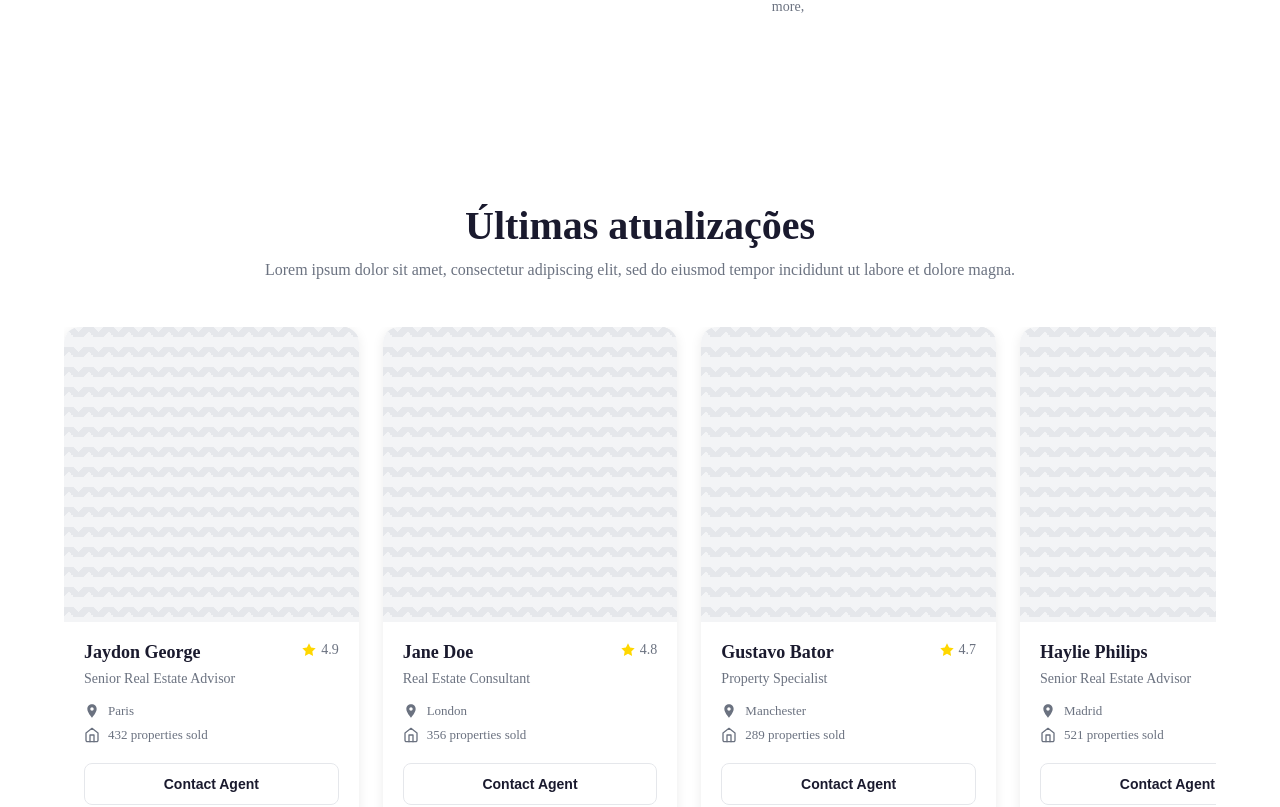
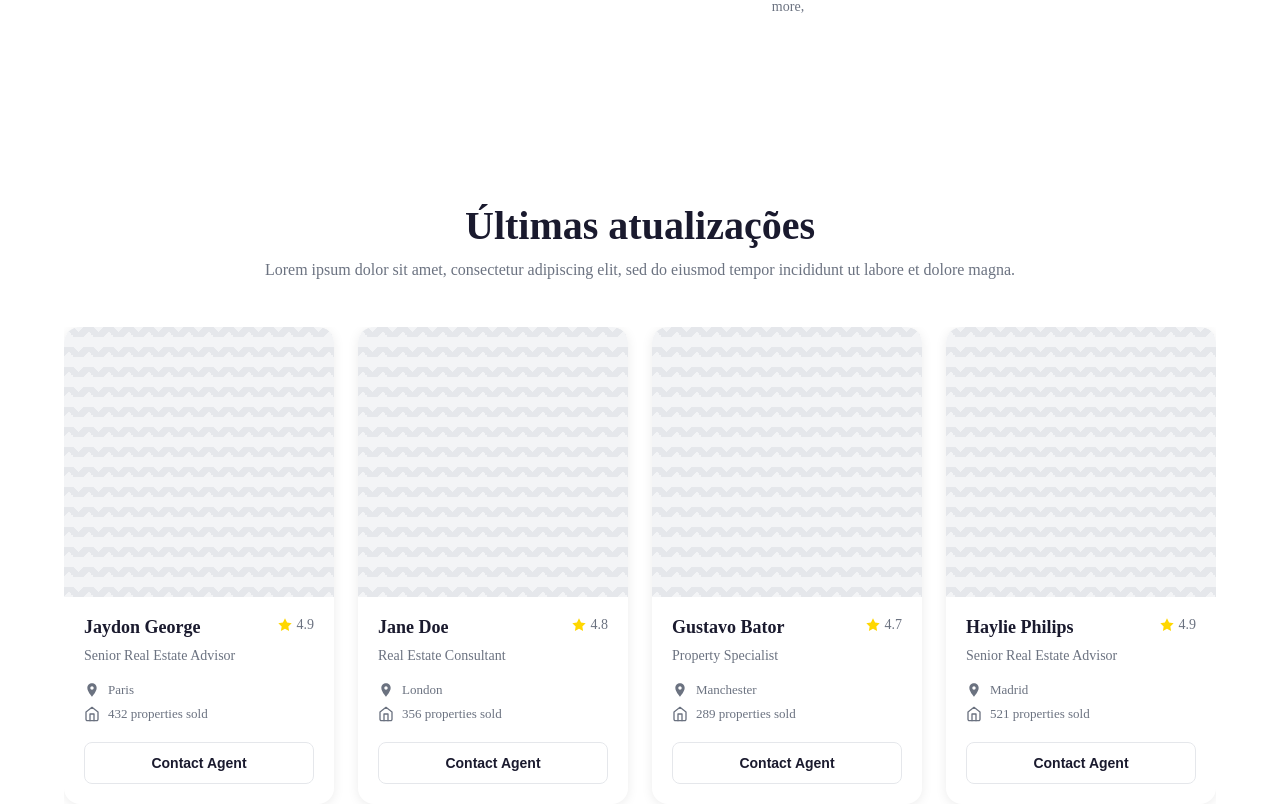
Before and after one commit to alugafacil1/frontend, a Next.js app: page / in a window 1280 px wide. Shown: the part 2420-3227 px from the top of the page. Built offline with nearby package versions, Linux system fonts and the light colour scheme.

Commit message:
tornando componente de carrossel dinamico para ser reaproveitado na landing page e home page + criação de propria page para a home usando os outros componentes existentes na landind page

```diff
--- a/src/assets/styles/landing/index.css
+++ b/src/assets/styles/landing/index.css
@@ -432,6 +432,7 @@
   overflow: hidden;
   margin-bottom: 32px;
   position: relative;
+  width: 100%;
 }
 
 .carousel-container {
@@ -444,6 +445,8 @@
 
 .agent-card {
   flex: 0 0 calc((100% - 72px) / 4);
+  min-width: 0;
+  max-width: calc((100% - 72px) / 4);
   width: calc((100% - 72px) / 4);
   background: #fff;
   border-radius: 16px;
@@ -451,6 +454,10 @@
   box-shadow: 0 2px 12px rgba(0, 0, 0, 0.08);
   transition: transform 0.2s, box-shadow 0.2s;
   cursor: pointer;
+  box-sizing: border-box;
+  display: flex;
+  flex-direction: column;
+  flex-shrink: 0;
 }
 
 .agent-card:hover {
@@ -482,6 +489,11 @@
 
 .agent-info {
   padding: 20px;
+  display: flex;
+  flex-direction: column;
+  flex: 1;
+  min-width: 0;
+  overflow: hidden;
 }
 
 .agent-header {
@@ -489,6 +501,8 @@
   justify-content: space-between;
   align-items: flex-start;
   margin-bottom: 8px;
+  gap: 8px;
+  min-width: 0;
 }
 
 .agent-name {
@@ -496,6 +510,11 @@
   font-weight: 700;
   color: #1a1a2e;
   margin: 0;
+  overflow: hidden;
+  text-overflow: ellipsis;
+  white-space: nowrap;
+  flex: 1;
+  min-width: 0;
 }
 
 .agent-rating {
@@ -505,12 +524,21 @@
   font-size: 14px;
   color: #6b7280;
   font-weight: 500;
+  flex-shrink: 0;
 }
 
 .agent-title {
   font-size: 14px;
   color: #6b7280;
   margin: 0 0 16px 0;
+  overflow: hidden;
+  text-overflow: ellipsis;
+  display: -webkit-box;
+  -webkit-line-clamp: 2;
+  line-clamp: 2;
+  -webkit-box-orient: vertical;
+  line-height: 1.4;
+  max-height: 2.8em;
 }
 
 .agent-details {
--- a/src/components/LatestUpdates.tsx
+++ b/src/components/LatestUpdates.tsx
@@ -2,74 +2,38 @@
 
 import { useState, useRef, useEffect } from "react";
 
-interface Agent {
-  id: number;
+export interface CardItem {
+  id: number | string;
   name: string;
-  rating: number;
+  rating?: number;
   title: string;
   location: string;
-  propertiesSold: number;
+  propertiesSold?: number;
   image?: string;
+  [key: string]: any; // Permite propriedades adicionais para flexibilidade futura
 }
 
-const agents: Agent[] = [
-  {
-    id: 1,
-    name: "Jaydon George",
-    rating: 4.9,
-    title: "Senior Real Estate Advisor",
-    location: "Paris",
-    propertiesSold: 432,
-  },
-  {
-    id: 2,
-    name: "Jane Doe",
-    rating: 4.8,
-    title: "Real Estate Consultant",
-    location: "London",
-    propertiesSold: 356,
-  },
-  {
-    id: 3,
-    name: "Gustavo Bator",
-    rating: 4.7,
-    title: "Property Specialist",
-    location: "Manchester",
-    propertiesSold: 289,
-  },
-  {
-    id: 4,
-    name: "Haylie Philips",
-    rating: 4.9,
-    title: "Senior Real Estate Advisor",
-    location: "Madrid",
-    propertiesSold: 521,
-  },
-  {
-    id: 5,
-    name: "Alex Johnson",
-    rating: 4.6,
-    title: "Real Estate Agent",
-    location: "Berlin",
-    propertiesSold: 234,
-  },
-  {
-    id: 6,
-    name: "Maria Silva",
-    rating: 4.8,
-    title: "Property Consultant",
-    location: "Lisbon",
-    propertiesSold: 398,
-  },
-];
+interface LatestUpdatesProps {
+  title: string; // Obrigatório: título deve ser fornecido pela página
+  description: string; // Obrigatório: descrição deve ser fornecida pela página
+  items: CardItem[]; // Obrigatório: dados devem ser fornecidos pela página
+  cardsPerSlide?: number;
+  renderCard?: (item: CardItem) => React.ReactNode; // Opcional: permite customização completa do card
+}
 
 const CARDS_PER_SLIDE = 4;
 
-export default function LatestUpdates() {
+export default function LatestUpdates({
+  title,
+  description,
+  items,
+  cardsPerSlide = CARDS_PER_SLIDE,
+  renderCard,
+}: LatestUpdatesProps) {
   const [currentSlide, setCurrentSlide] = useState(0);
   const carouselRef = useRef<HTMLDivElement>(null);
   const wrapperRef = useRef<HTMLDivElement>(null);
-  const totalSlides = Math.ceil(agents.length / CARDS_PER_SLIDE);
+  const totalSlides = Math.ceil(items.length / cardsPerSlide);
 
   const goToSlide = (slideIndex: number) => {
     if (slideIndex < 0 || slideIndex >= totalSlides) return;
@@ -90,44 +54,53 @@
         const wrapperWidth = wrapperRef.current.offsetWidth;
         const scrollAmount = currentSlide * wrapperWidth;
         carouselRef.current.style.transform = `translateX(-${scrollAmount}px)`;
+
+        // Garante que cada card tenha exatamente a largura correta
+        const gap = 24;
+        const cardWidth = (wrapperWidth - (gap * (cardsPerSlide - 1))) / cardsPerSlide;
+        const cards = carouselRef.current.querySelectorAll('.agent-card');
+        cards.forEach((card) => {
+          const cardElement = card as HTMLElement;
+          cardElement.style.flex = `0 0 ${cardWidth}px`;
+          cardElement.style.width = `${cardWidth}px`;
+          cardElement.style.maxWidth = `${cardWidth}px`;
+          cardElement.style.minWidth = `${cardWidth}px`;
+        });
       }
     };
 
+    // Pequeno delay para garantir que o DOM esteja renderizado
+    const timeoutId = setTimeout(updateCarousel, 0);
     updateCarousel();
     window.addEventListener("resize", updateCarousel);
-    return () => window.removeEventListener("resize", updateCarousel);
-  }, [currentSlide]);
+    return () => {
+      clearTimeout(timeoutId);
+      window.removeEventListener("resize", updateCarousel);
+    };
+  }, [currentSlide, cardsPerSlide, items.length]);
 
-  return (
-    <section className="latest-updates-section">
-      <div className="landing-container">
-        <div className="section-header">
-          <h2 className="section-title">Últimas atualizações</h2>
-          <p className="section-subtitle">
-            Lorem ipsum dolor sit amet, consectetur adipiscing elit, sed do eiusmod tempor incididunt ut labore et
-            dolore magna.
-          </p>
-        </div>
-
-        <div className="carousel-wrapper" ref={wrapperRef}>
-          <div className="carousel-container" ref={carouselRef}>
-            {agents.map((agent) => (
-              <div key={agent.id} className="agent-card">
+  const renderDefaultCard = (item: CardItem) => (
+    <div key={item.id} className="agent-card">
       <div className="agent-image">
-                  {/* Placeholder for agent photo */}
+        {item.image ? (
+          <img src={item.image} alt={item.name} className="agent-photo" />
+        ) : (
           <div className="image-placeholder"></div>
+        )}
       </div>
       <div className="agent-info">
         <div className="agent-header">
-                    <h3 className="agent-name">{agent.name}</h3>
+          <h3 className="agent-name">{item.name}</h3>
+          {item.rating !== undefined && (
             <div className="agent-rating">
               <svg width="16" height="16" viewBox="0 0 24 24" fill="#FFD700" xmlns="http://www.w3.org/2000/svg">
                 <path d="M12 2L15.09 8.26L22 9.27L17 14.14L18.18 21.02L12 17.77L5.82 21.02L7 14.14L2 9.27L8.91 8.26L12 2Z" />
               </svg>
-                      <span>{agent.rating}</span>
+              <span>{item.rating}</span>
             </div>
+          )}
         </div>
-                  <p className="agent-title">{agent.title}</p>
+        <p className="agent-title">{item.title}</p>
         <div className="agent-details">
           <div className="agent-detail-item">
             <svg width="16" height="16" viewBox="0 0 24 24" fill="none" xmlns="http://www.w3.org/2000/svg">
@@ -136,8 +109,9 @@
                 fill="#6b7280"
               />
             </svg>
-                      <span>{agent.location}</span>
+            <span>{item.location}</span>
           </div>
+          {item.propertiesSold !== undefined && (
             <div className="agent-detail-item">
               <svg width="16" height="16" viewBox="0 0 24 24" fill="none" xmlns="http://www.w3.org/2000/svg">
                 <path
@@ -155,13 +129,30 @@
                   strokeLinejoin="round"
                 />
               </svg>
-                      <span>{agent.propertiesSold} properties sold</span>
+              <span>{item.propertiesSold} properties sold</span>
             </div>
+          )}
         </div>
         <button className="contact-agent-btn">Contact Agent</button>
       </div>
     </div>
-            ))}
+  );
+
+  if (items.length === 0) {
+    return null;
+  }
+
+  return (
+    <section className="latest-updates-section">
+      <div className="landing-container">
+        <div className="section-header">
+          <h2 className="section-title">{title}</h2>
+          <p className="section-subtitle">{description}</p>
+        </div>
+
+        <div className="carousel-wrapper" ref={wrapperRef}>
+          <div className="carousel-container" ref={carouselRef}>
+            {items.map((item) => (renderCard ? renderCard(item) : renderDefaultCard(item)))}
           </div>
         </div>
 
--- a/src/features/landing/LandingPage.tsx
+++ b/src/features/landing/LandingPage.tsx
@@ -5,10 +5,61 @@
 import FeaturedListings from "@/components/FeaturedListings";
 import HeroSection from "@/components/HeroSection";
 import FeaturesSection from "@/components/FeaturesSection";
-import LatestUpdates from "@/components/LatestUpdates";
+import LatestUpdates, { CardItem } from "@/components/LatestUpdates";
 import FAQ from "@/components/FAQ";
 import CallToAction from "@/components/CallToAction";
 import Footer from "@/components/Footer";
+
+const mockAgents: CardItem[] = [
+  {
+    id: 1,
+    name: "Jaydon George",
+    rating: 4.9,
+    title: "Senior Real Estate Advisor",
+    location: "Paris",
+    propertiesSold: 432,
+  },
+  {
+    id: 2,
+    name: "Jane Doe",
+    rating: 4.8,
+    title: "Real Estate Consultant",
+    location: "London",
+    propertiesSold: 356,
+  },
+  {
+    id: 3,
+    name: "Gustavo Bator",
+    rating: 4.7,
+    title: "Property Specialist",
+    location: "Manchester",
+    propertiesSold: 289,
+  },
+  {
+    id: 4,
+    name: "Haylie Philips",
+    rating: 4.9,
+    title: "Senior Real Estate Advisor",
+    location: "Madrid",
+    propertiesSold: 521,
+  },
+  {
+    id: 5,
+    name: "Alex Johnson",
+    rating: 4.6,
+    title: "Real Estate Agent",
+    location: "Berlin",
+    propertiesSold: 234,
+  },
+  {
+    id: 6,
+    name: "Maria Silva",
+    rating: 4.8,
+    title: "Property Consultant",
+    location: "Lisbon",
+    propertiesSold: 398,
+  },
+];
 
 export default function LandingPage() {
   return (
@@ -29,7 +80,11 @@
       <FeaturesSection />
 
       {/* Latest Updates */}
-      <LatestUpdates />
+      <LatestUpdates
+        title="Últimas atualizações"
+        description="Lorem ipsum dolor sit amet, consectetur adipiscing elit, sed do eiusmod tempor incididunt ut labore et dolore magna."
+        items={mockAgents}
+      />
 
       {/* FAQ Section */}
       <FAQ />
--- a/src/middleware.ts
+++ b/src/middleware.ts
@@ -4,7 +4,7 @@
 export function middleware(request: NextRequest) {
   const { pathname } = request.nextUrl;
 
-  const publicRoutes = ["/", "/login", "/signUp"];
+  const publicRoutes = ["/", "/login", "/signUp", "/home"];
 
   if (publicRoutes.some(route => pathname === route || pathname.startsWith(route + "/"))) {
     return NextResponse.next();
```
Also changed, not shown: src/app/home/page.tsx (added, +8 -0 lines), src/features/home/HomePage.tsx (added, +147 -0 lines). Lines whose indentation alone changed are shown as unchanged.
